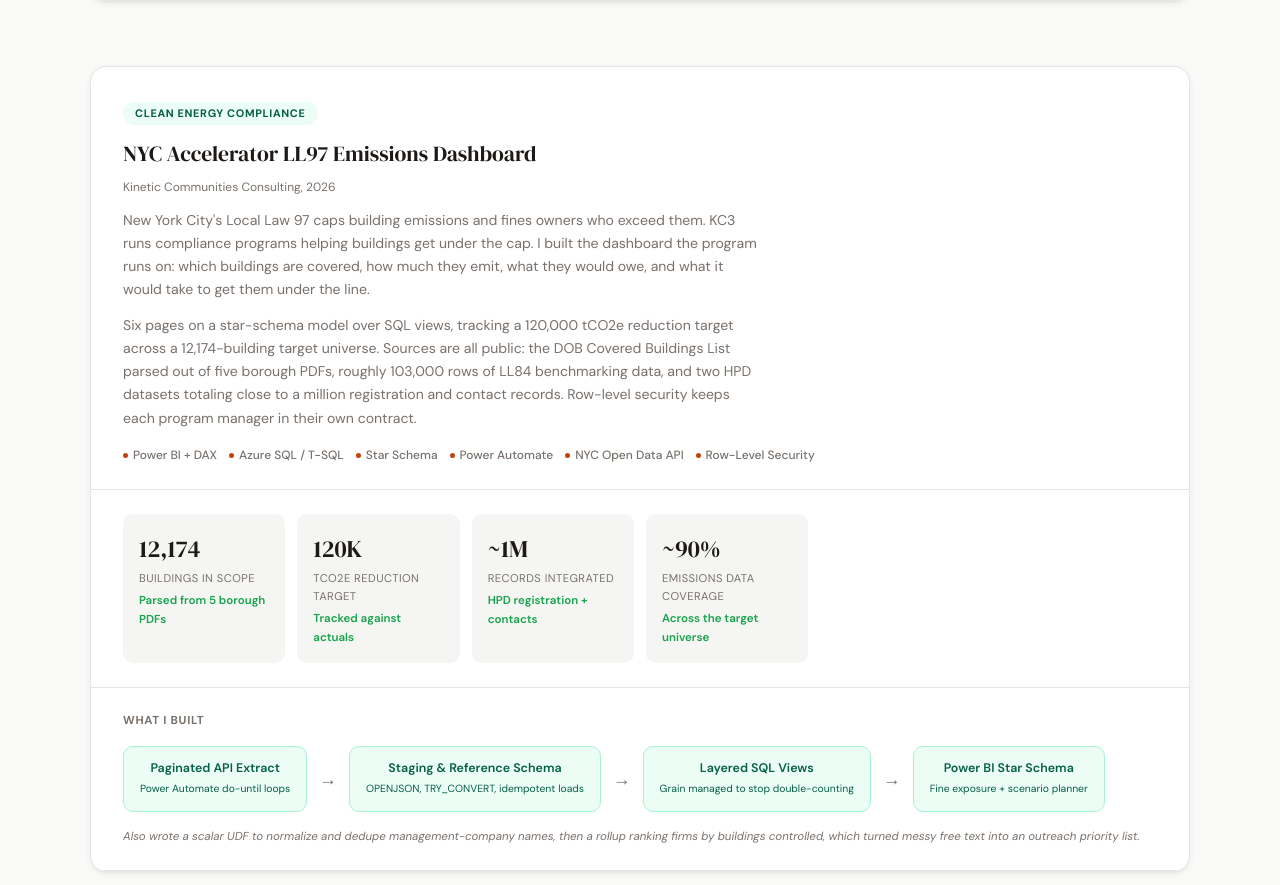
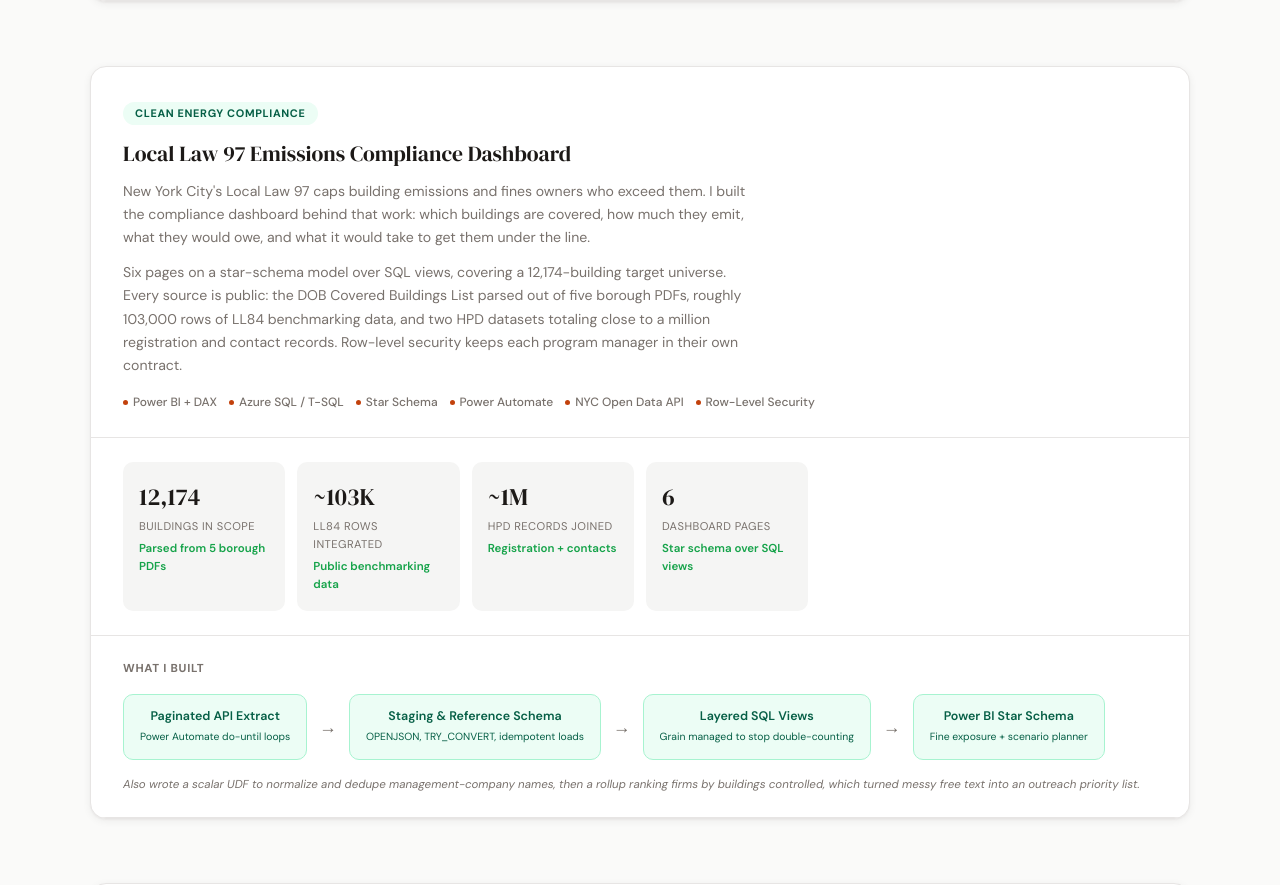
Before and after one commit to mlgiron18/bi-portfolio, a plain HTML site: page index.html in a window 1280 px wide. Shown: the part 2821-3706 px from the top of the page. Drawn offline with nearby package versions, Linux system fonts and the light colour scheme.

Commit message:
Remove client program details from the LL97 project
Keep the technical work and the public data sources; take out anything identifying the client engagement.

- Title drops the client program name
- Removed the sentence describing the consultancy's compliance programs
- Removed the contract reduction target and the program data-coverage figure from the KPI cards, replaced with public-data volumes and the build itself
- Removed the employer line from this card

What stays is public NYC data (DOB Covered Buildings List, LL84 benchmarking, HPD registrations) and my own build: the pipeline, schema, layered views, star model, and row-level security.

```diff
--- a/index.html
+++ b/index.html
@@ -478,14 +478,13 @@
         </div>
       </div>
 
-      <!-- PROJECT 2: LL97 Emissions Dashboard (KC3) -->
+      <!-- PROJECT 2: LL97 Emissions Dashboard -->
       <div class="project-card">
         <div class="project-header">
           <div class="project-type type-automation">Clean Energy Compliance</div>
-          <h3>NYC Accelerator LL97 Emissions Dashboard</h3>
-          <div style="font-size:.75rem;color:var(--color-muted);margin:-2px 0 var(--space-3)">Kinetic Communities Consulting, 2026</div>
-          <p>New York City's Local Law 97 caps building emissions and fines owners who exceed them. KC3 runs compliance programs helping buildings get under the cap. I built the dashboard the program runs on: which buildings are covered, how much they emit, what they would owe, and what it would take to get them under the line.</p>
-          <p>Six pages on a star-schema model over SQL views, tracking a 120,000 tCO2e reduction target across a 12,174-building target universe. Sources are all public: the DOB Covered Buildings List parsed out of five borough PDFs, roughly 103,000 rows of LL84 benchmarking data, and two HPD datasets totaling close to a million registration and contact records. Row-level security keeps each program manager in their own contract.</p>
+          <h3>Local Law 97 Emissions Compliance Dashboard</h3>
+          <p>New York City's Local Law 97 caps building emissions and fines owners who exceed them. I built the compliance dashboard behind that work: which buildings are covered, how much they emit, what they would owe, and what it would take to get them under the line.</p>
+          <p>Six pages on a star-schema model over SQL views, covering a 12,174-building target universe. Every source is public: the DOB Covered Buildings List parsed out of five borough PDFs, roughly 103,000 rows of LL84 benchmarking data, and two HPD datasets totaling close to a million registration and contact records. Row-level security keeps each program manager in their own contract.</p>
           <div class="project-tech">
             <span>Power BI + DAX</span>
             <span>Azure SQL / T-SQL</span>
@@ -497,9 +496,9 @@
         </div>
         <div class="kpi-row">
           <div class="kpi-card"><div class="kpi-val">12,174</div><div class="kpi-lbl">Buildings In Scope</div><div class="kpi-delta pos">Parsed from 5 borough PDFs</div></div>
-          <div class="kpi-card"><div class="kpi-val">120K</div><div class="kpi-lbl">tCO2e Reduction Target</div><div class="kpi-delta pos">Tracked against actuals</div></div>
-          <div class="kpi-card"><div class="kpi-val">~1M</div><div class="kpi-lbl">Records Integrated</div><div class="kpi-delta pos">HPD registration + contacts</div></div>
-          <div class="kpi-card"><div class="kpi-val">~90%</div><div class="kpi-lbl">Emissions Data Coverage</div><div class="kpi-delta pos">Across the target universe</div></div>
+          <div class="kpi-card"><div class="kpi-val">~103K</div><div class="kpi-lbl">LL84 Rows Integrated</div><div class="kpi-delta pos">Public benchmarking data</div></div>
+          <div class="kpi-card"><div class="kpi-val">~1M</div><div class="kpi-lbl">HPD Records Joined</div><div class="kpi-delta pos">Registration + contacts</div></div>
+          <div class="kpi-card"><div class="kpi-val">6</div><div class="kpi-lbl">Dashboard Pages</div><div class="kpi-delta pos">Star schema over SQL views</div></div>
         </div>
         <div class="flow-wrap">
           <h4 style="font-size:.72rem;font-weight:700;text-transform:uppercase;letter-spacing:.06em;color:var(--color-muted);margin-bottom:var(--space-4)">What I built</h4>
```
